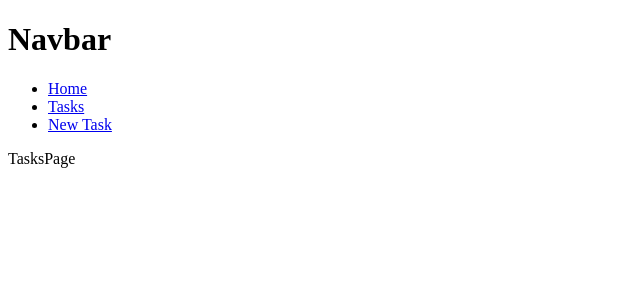
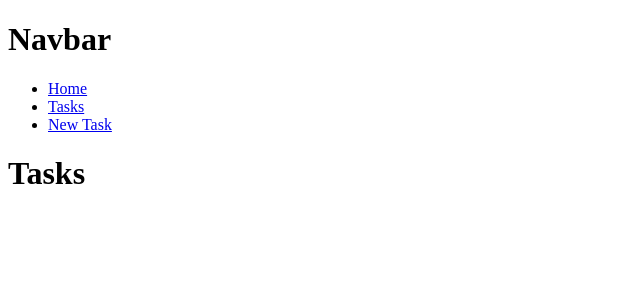
Before and after one commit to AlanMcLure/mern-mysql-crud, a React (Vite) app in the folder client/: page / in a window 1280 px wide. Shown: the top 300 px of the page, without its empty margins (0-640 px from the left). Built offline with nearby package versions, Linux system fonts and the light colour scheme; no server answers.

Commit message:
fetch de tasks

```diff
--- a/client/src/api/tasks.api.js
+++ b/client/src/api/tasks.api.js
@@ -1,4 +1,7 @@
 import axios from "axios";
+
+export const getTasksRequest = async () =>
+  await axios.get("http://localhost:4000/tasks");
 
 export const createTaskRequest = async (task) =>
   await axios.post("http://localhost:4000/tasks", task);
--- a/client/src/pages/TasksPage.jsx
+++ b/client/src/pages/TasksPage.jsx
@@ -1,6 +1,22 @@
+import { useEffect } from "react";
+import { getTasksRequest } from "../api/tasks.api";
+
 function TasksPage() {
+
+  useEffect(() => {
+    const loadTasks = async () => {
+      const tasks = await getTasksRequest();
+      console.log(tasks);
+    }
+
+    loadTasks();
+  }, []);
+
   return (
-    <div>TasksPage</div>
+    <div>
+      <h1>Tasks</h1>
+
+    </div>
   )
 }
 
```
